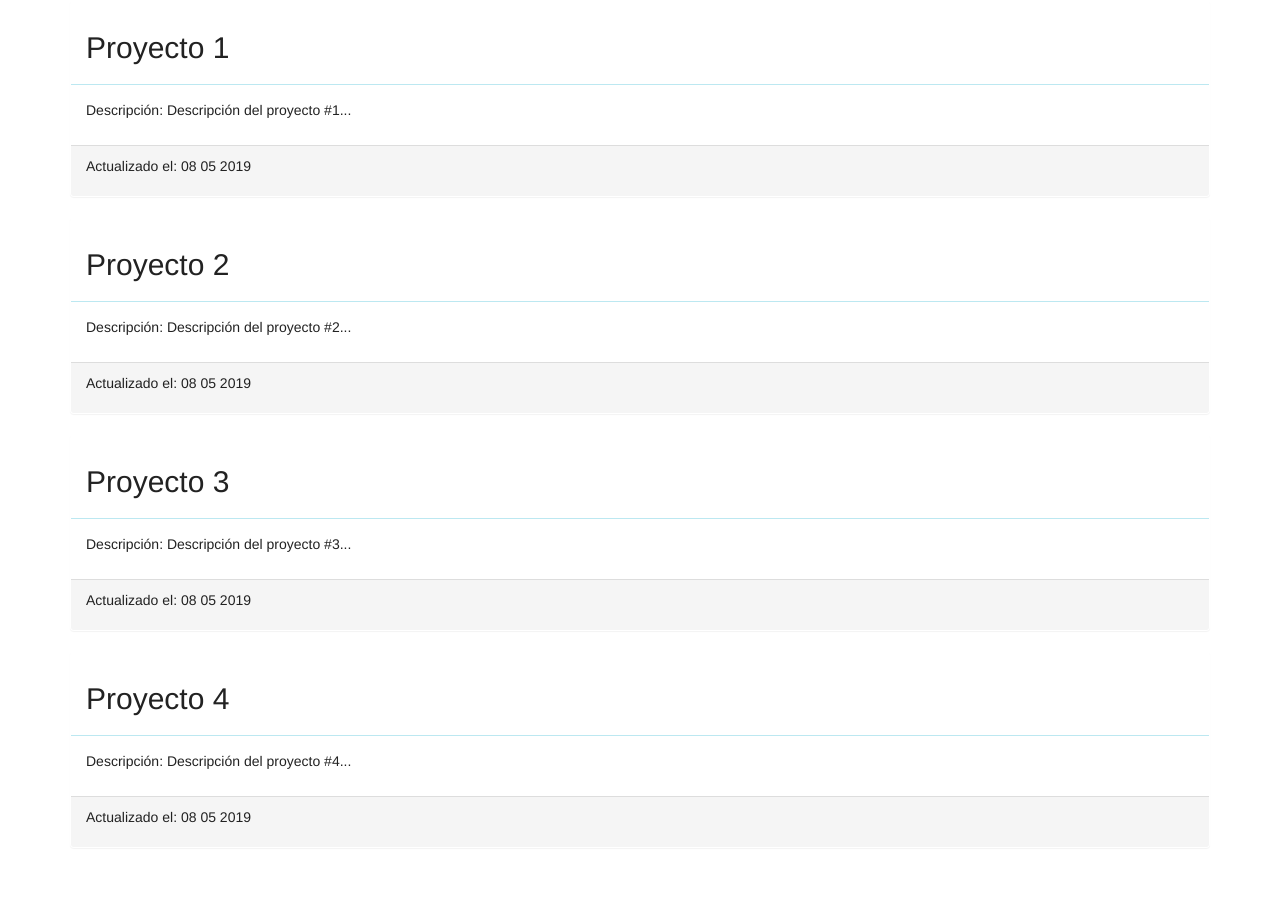
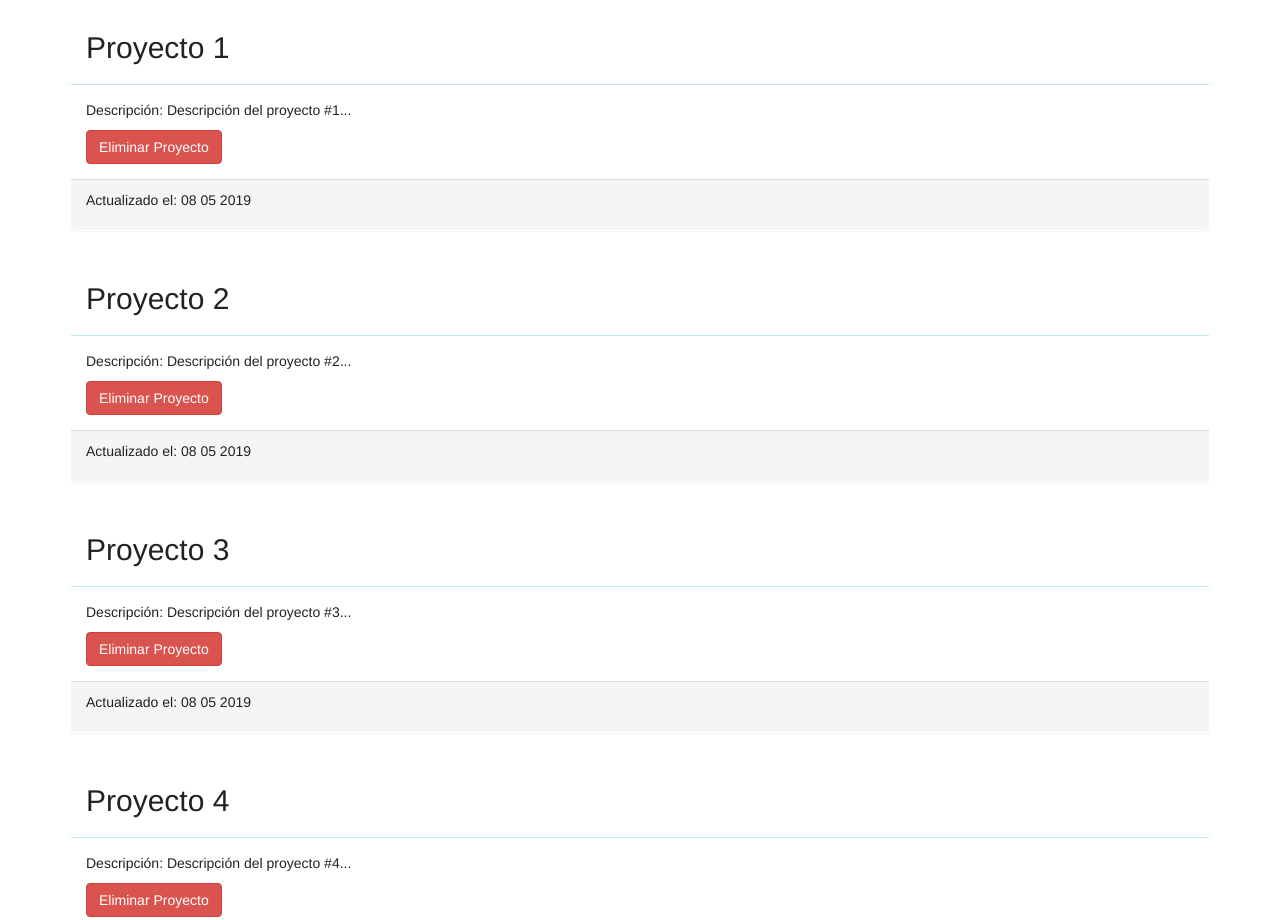
Before and after one commit to alfaCentauri/Vue28, a website: page public_html/index.html in a window 1280 px wide. Shown: the top 920 px of the page. Before the commit the page ends 868 px from the top, so only its background shows below. Drawn offline with nearby package versions, Linux system fonts and the light colour scheme; no server answers.

Commit message:
Agregado el método de eliminar.

```diff
--- a/public_html/index.html
+++ b/public_html/index.html
@@ -34,6 +34,7 @@
                         </div>
                         <div class="panel-body">
                             <p>Descripción: {{ proyecto.description }}</p>
+                            <button class="btn btn-danger" v-on:click="deleteProject(proyecto)">Eliminar Proyecto</button>
                         </div>
                         <div class="panel-footer">
                             <p>Actualizado el: {{ proyecto.updated_at | formateDate('DD MM YYYY') }}</p>
--- a/public_html/js/app.js
+++ b/public_html/js/app.js
@@ -29,6 +29,11 @@ var vue = new Vue({
             {title: "Proyecto 4", description: "Descripción del proyecto #4...", updated_at: "2019-05-08 11:01:00"},
         ],
     },
+    methods: {
+        deleteProject: function(project){
+            console.warn("Eliminar el proyecto: ", project);
+        },
+    },
     filters: {
         formateDate: function( date, outputFormat) {
             return moment(date).format(outputFormat);
```
